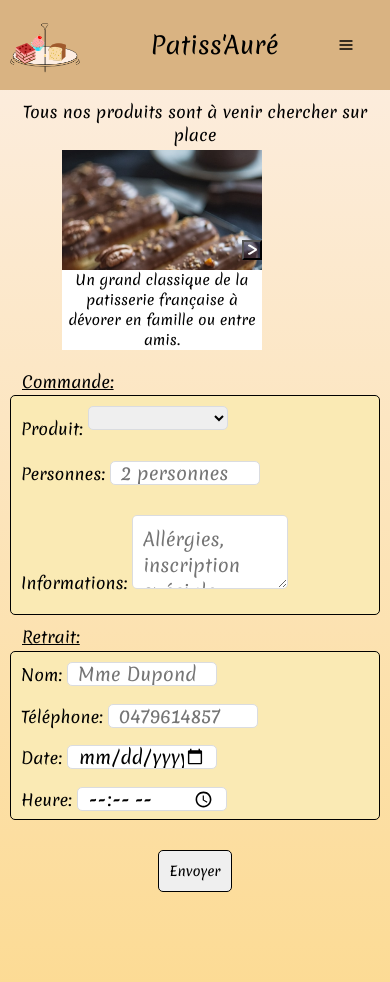
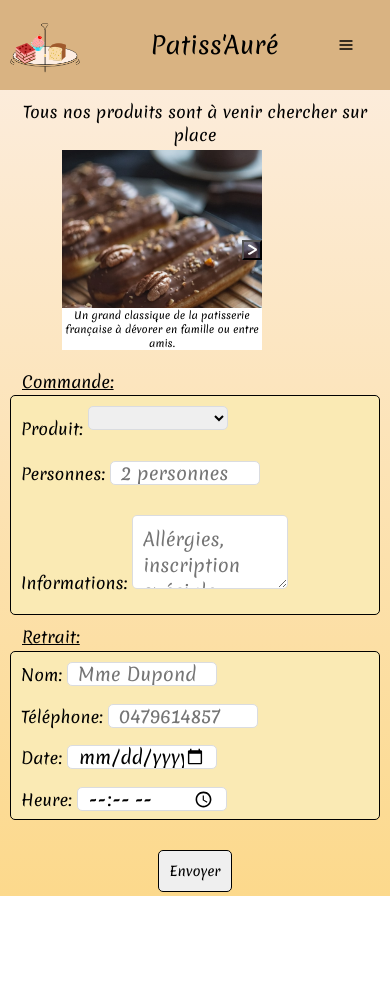
Before and after one commit to AurelieMoraitis/REACT, a React (Create React App) app in the folder patisserie/: page /#/ in a window 390 px wide. Shown: the top 982 px of the page. After the commit the page ends 896 px from the top, so only its background shows below. Built offline with nearby package versions, Linux system fonts and the light colour scheme.

Commit message:
feat: add css for mobile version

```diff
--- a/patisserie/src/components/main/MainStyle.js
+++ b/patisserie/src/components/main/MainStyle.js
@@ -10,6 +10,7 @@ export const MainContainer = styled.div`
 
     @media screen and (max-width: 480px) {
         grid-template-rows: 5% 230px 1fr;
+        padding-bottom: 0;
     }
 `;
 export const MainMessage = styled.p`
--- a/patisserie/src/components/main/slider/SliderStyle.js
+++ b/patisserie/src/components/main/slider/SliderStyle.js
@@ -37,6 +37,10 @@ export const SliderImgDesc = styled.p`
     background: white;
     position: absolute;
     bottom: 0;
+
+    @media screen and (max-width: 480px) {
+        font-size: 10px;
+    }
 `;
 
 export const Nav = styled.nav`
```
